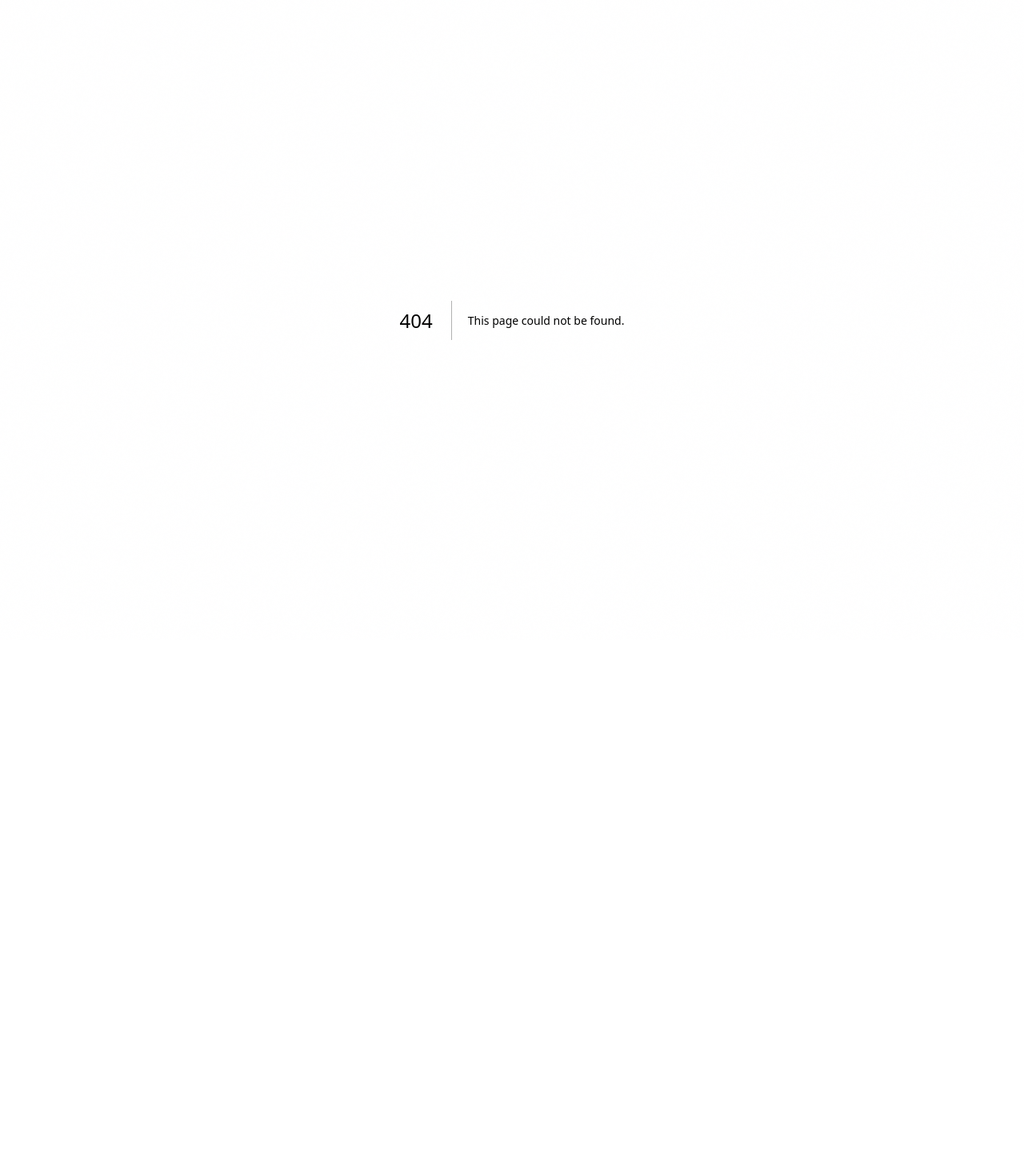
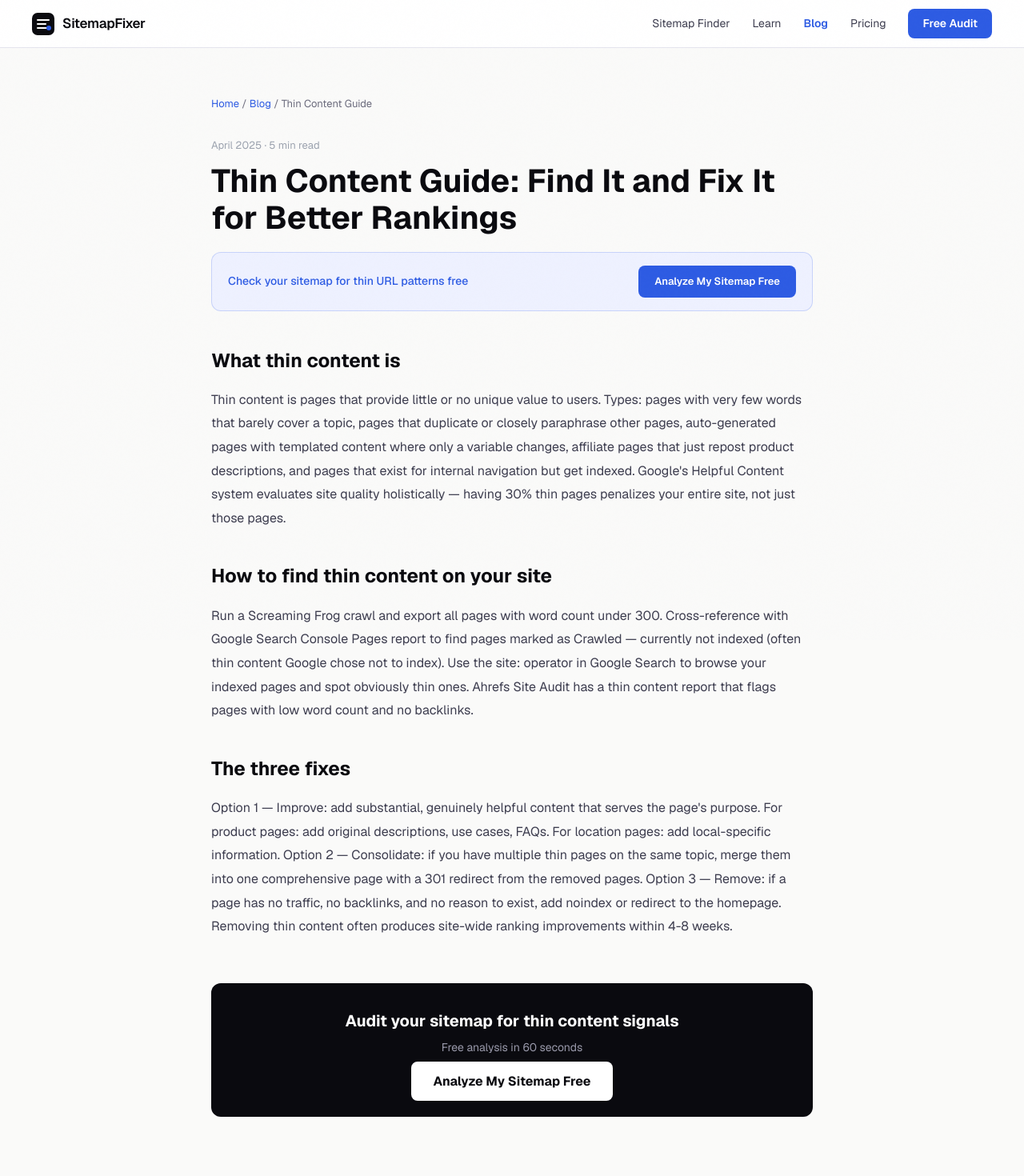
Before and after one commit to Watermelon-Coctail-Bar/sitemap-fixer, a Next.js app: page /blog/thin-content-guide in a window 1280 px wide. Before the commit this address had no page. Shown: the top 1470 px of the page at 80% size. Before the commit the page ends 800 px from the top, so only its background shows below. Built offline with nearby package versions, Linux system fonts and the light colour scheme.

Commit message:
Create page.tsx

```diff
--- /dev/null
+++ b/src/app/blog/thin-content-guide/page.tsx
@@ -0,0 +1,41 @@
+import type { Metadata } from 'next';
+export const metadata: Metadata = {
+  title: 'Thin Content Guide: What It Is and How to Fix It for SEO | SitemapFixer',
+  description: "Thin content pages drag down your entire site's quality scores. Here is what counts as thin content, how to find it, and the three options to fix it.",
+  alternates: { canonical: 'https://sitemapfixer.com/blog/thin-content-guide' },
+};
+const sections = [
+  { t: "What thin content is", d: "Thin content is pages that provide little or no unique value to users. Types: pages with very few words that barely cover a topic, pages that duplicate or closely paraphrase other pages, auto-generated pages with templated content where only a variable changes, affiliate pages that just repost product descriptions, and pages that exist for internal navigation but get indexed. Google's Helpful Content system evaluates site quality holistically — having 30% thin pages penalizes your entire site, not just those pages." },
+  { t: "How to find thin content on your site", d: "Run a Screaming Frog crawl and export all pages with word count under 300. Cross-reference with Google Search Console Pages report to find pages marked as Crawled — currently not indexed (often thin content Google chose not to index). Use the site: operator in Google Search to browse your indexed pages and spot obviously thin ones. Ahrefs Site Audit has a thin content report that flags pages with low word count and no backlinks." },
+  { t: "The three fixes", d: "Option 1 — Improve: add substantial, genuinely helpful content that serves the page's purpose. For product pages: add original descriptions, use cases, FAQs. For location pages: add local-specific information. Option 2 — Consolidate: if you have multiple thin pages on the same topic, merge them into one comprehensive page with a 301 redirect from the removed pages. Option 3 — Remove: if a page has no traffic, no backlinks, and no reason to exist, add noindex or redirect to the homepage. Removing thin content often produces site-wide ranking improvements within 4-8 weeks." },
+];
+export default function Page() {
+  return (
+    <article style={{ maxWidth: 800, margin: '0 auto', padding: '60px 24px' }}>
+      <nav style={{ fontSize: 13, color: '#6b6b7d', marginBottom: 32 }}>
+        <a href="/" style={{ color: '#2d5be3', textDecoration: 'none' }}>Home</a>{' / '}
+        <a href="/blog" style={{ color: '#2d5be3', textDecoration: 'none' }}>Blog</a>{' / '}
+        <span>Thin Content Guide</span>
+      </nav>
+      <div style={{ fontSize: 13, color: '#9ca3af', marginBottom: 12 }}>April 2025 · 5 min read</div>
+      <h1 style={{ fontSize: 40, fontWeight: 700, color: '#0a0a0f', marginBottom: 20, lineHeight: 1.15 }}>Thin Content Guide: Find It and Fix It for Better Rankings</h1>
+      <div style={{ background: '#eef1ff', border: '1px solid rgba(45,91,227,0.2)', borderRadius: 12, padding: '16px 20px', marginBottom: 40, display: 'flex', alignItems: 'center', justifyContent: 'space-between', gap: 16 }}>
+        <span style={{ fontSize: 14, color: '#2d5be3', fontWeight: 500 }}>Check your sitemap for thin URL patterns free</span>
+        <a href="/" style={{ background: '#2d5be3', color: 'white', padding: '10px 20px', borderRadius: 8, textDecoration: 'none', fontWeight: 600, fontSize: 13 }}>Analyze My Sitemap Free</a>
+      </div>
+      <div style={{ fontSize: 16, color: '#3d3d4f', lineHeight: 1.85 }}>
+        {sections.map(({ t, d }) => (
+          <div key={t} style={{ marginBottom: 36 }}>
+            <h2 style={{ fontSize: 24, fontWeight: 700, color: '#0a0a0f', marginBottom: 12 }}>{t}</h2>
+            <p style={{ margin: 0 }}>{d}</p>
+          </div>
+        ))}
+      </div>
+      <div style={{ background: '#0a0a0f', borderRadius: 12, padding: '32px', textAlign: 'center', marginTop: 56 }}>
+        <div style={{ fontSize: 20, fontWeight: 700, color: 'white', marginBottom: 8 }}>Audit your sitemap for thin content signals</div>
+        <div style={{ color: '#9999aa', marginBottom: 20, fontSize: 14 }}>Free analysis in 60 seconds</div>
+        <a href="/" style={{ background: 'white', color: '#0a0a0f', padding: '14px 28px', borderRadius: 8, textDecoration: 'none', fontWeight: 700 }}>Analyze My Sitemap Free</a>
+      </div>
+    </article>
+  );
+}
```
